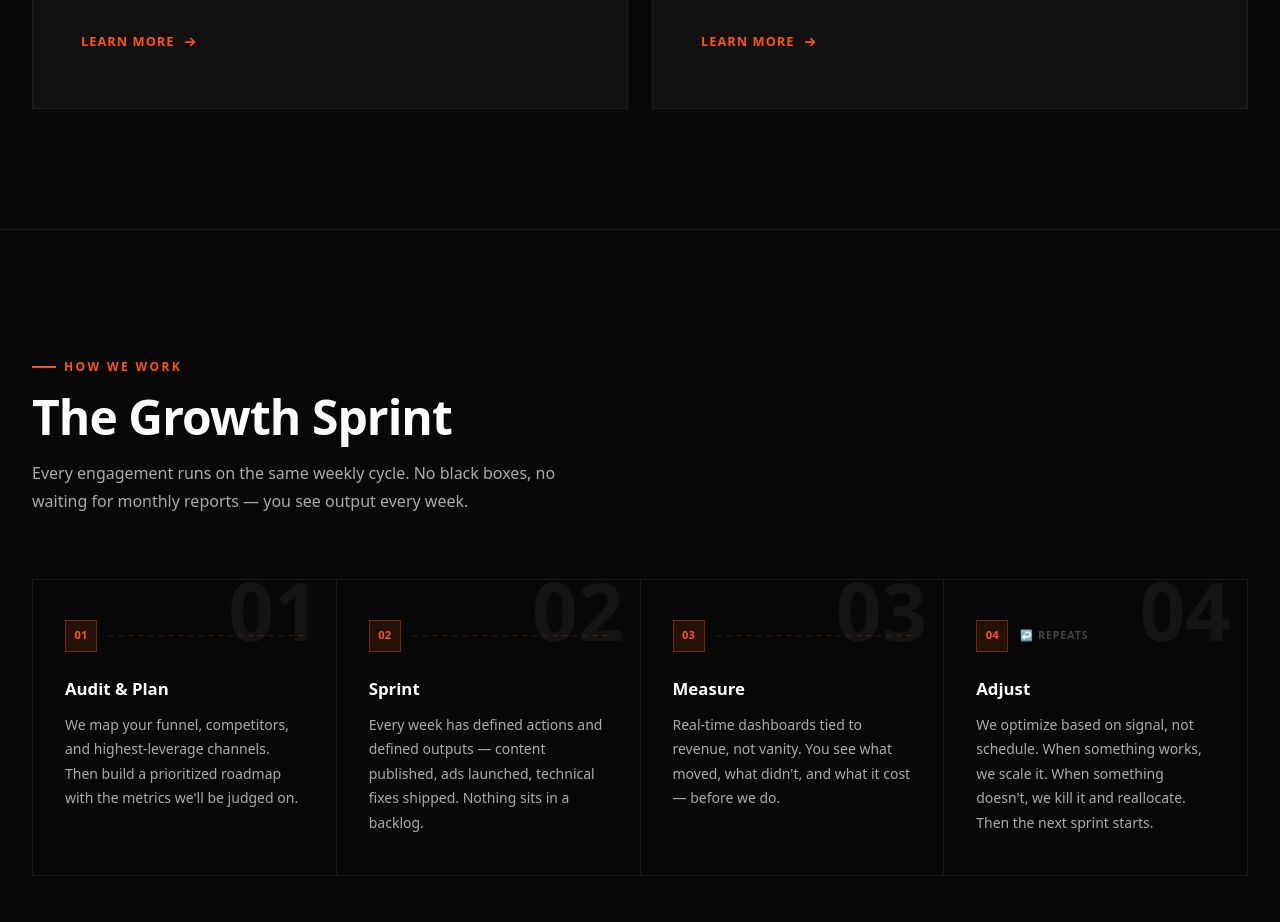
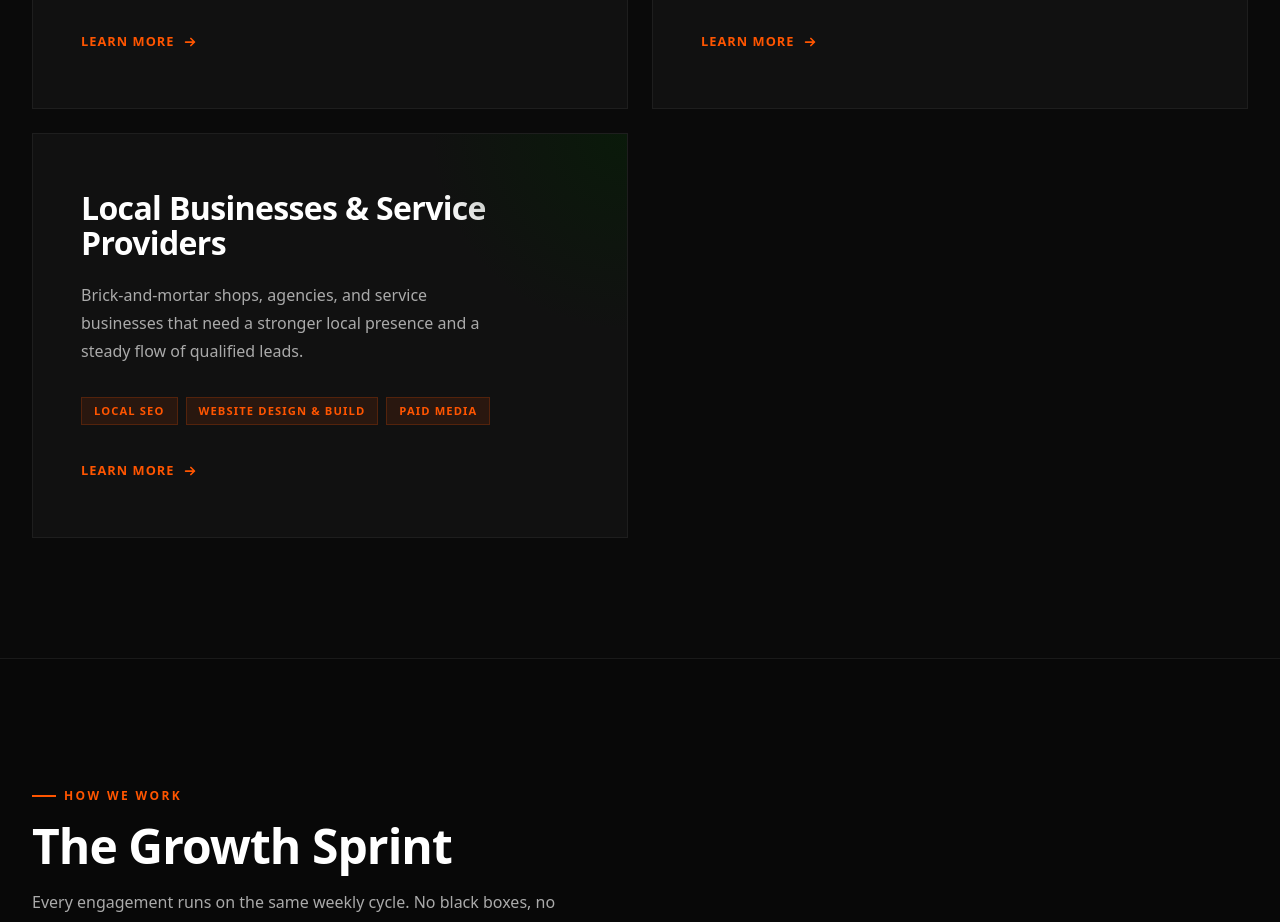
Before and after one commit to abrahamqdiaz-a11y/echelonfox, a Next.js app: page / in a window 1280 px wide. Shown: the part 2640-3562 px from the top of the page. Built offline with nearby package versions, Linux system fonts and the light colour scheme.

Commit message:
Add Local Businesses & Service Providers to Who We Work With
https://claude.ai/code/session_01EqmRs9Y1kHgdbn8A4yFEaK

```diff
--- a/components/Work.tsx
+++ b/components/Work.tsx
@@ -15,6 +15,13 @@ const segments = [
     href: "/saas",
     bg: "#0a0f1a",
     tags: ["SEO & Content", "Paid Search", "Pipeline Content"],
+  },
+  {
+    title: "Local Businesses & Service Providers",
+    desc: "Brick-and-mortar shops, agencies, and service businesses that need a stronger local presence and a steady flow of qualified leads.",
+    href: "/websites",
+    bg: "#0a1a0a",
+    tags: ["Local SEO", "Website Design & Build", "Paid Media"],
   },
 ];
 
```
